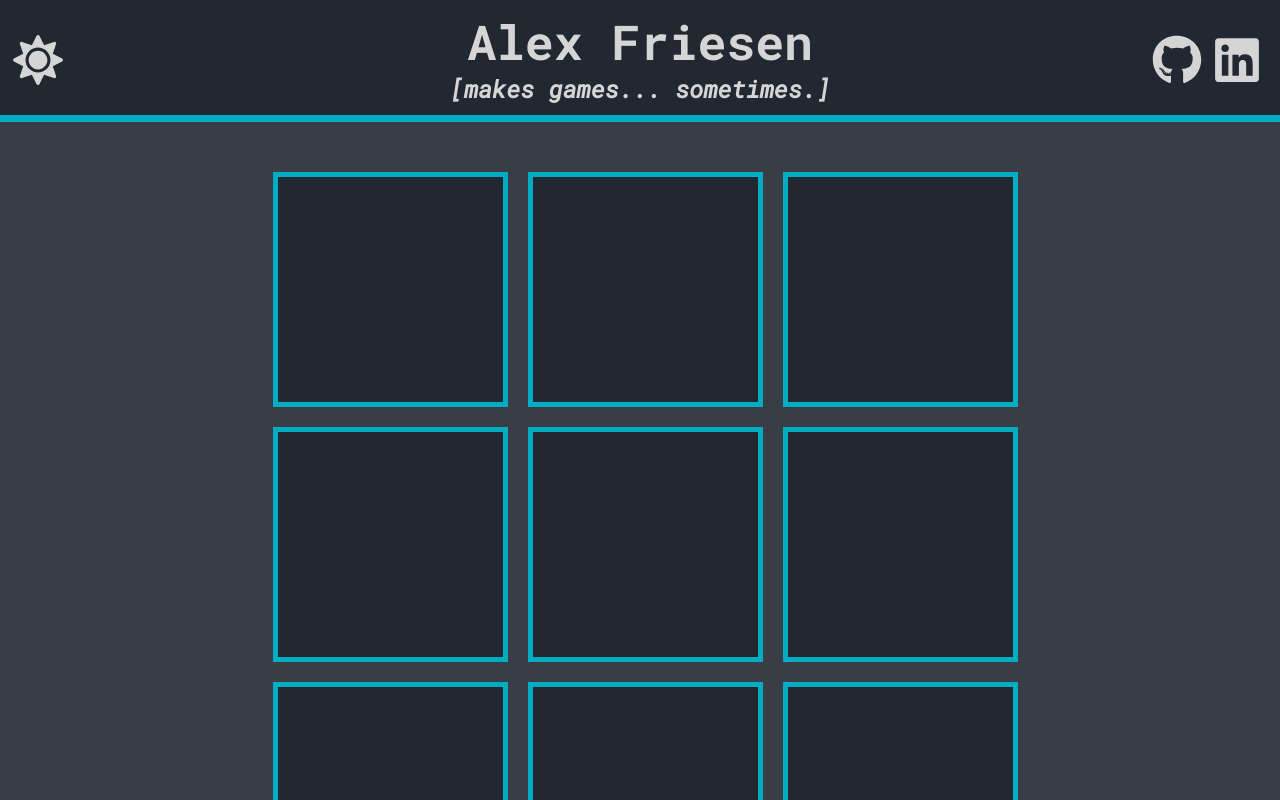
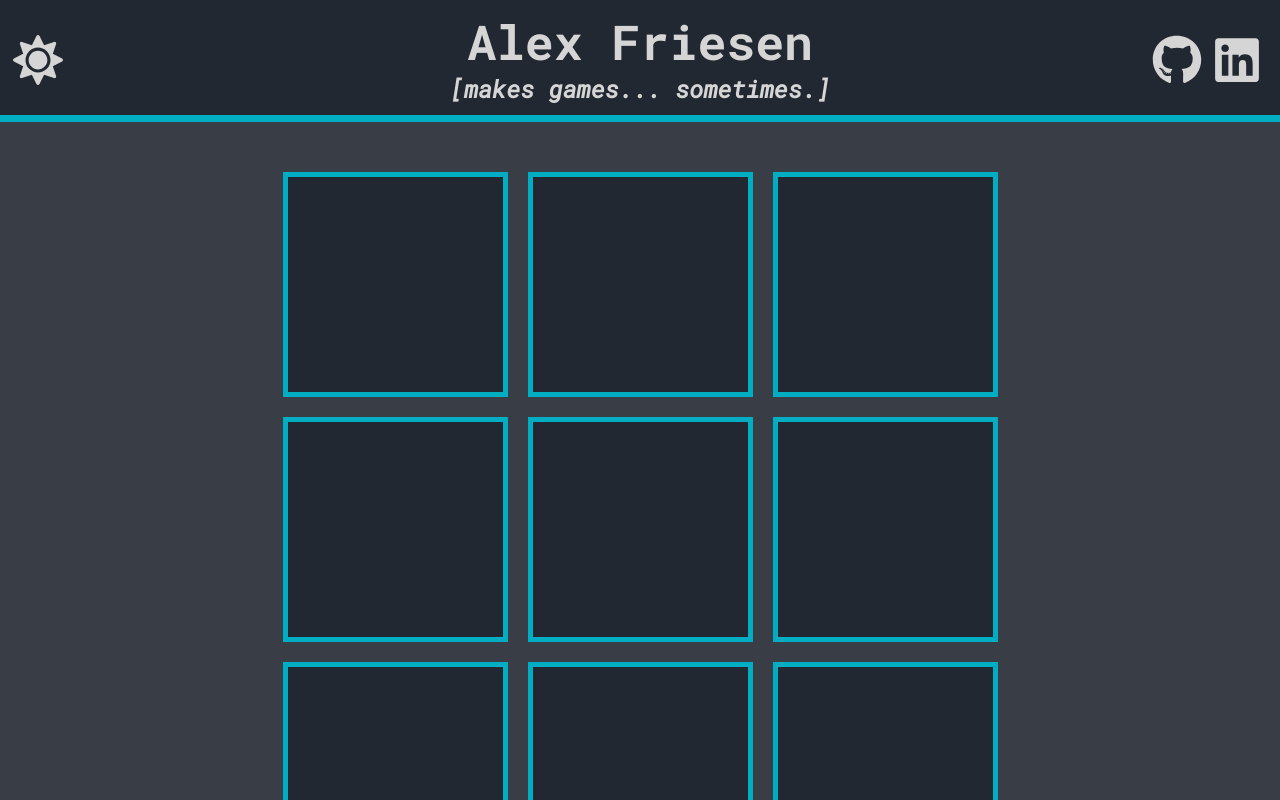
Before and after one commit to TritoLL/react-portfolio, a React (Create React App) app: page /tic-tac-dog in a window 1280 px wide. Shown: the top 800 px of the page. Built offline with nearby package versions, Linux system fonts and the light colour scheme.

Commit message:
fix grid not accounting for borders

```diff
--- a/src/components/TicTacDog.js
+++ b/src/components/TicTacDog.js
@@ -9,7 +9,8 @@ const desktopTileSize = 225;
 
 const GameContainer = styled.div`
     display: grid;
-    grid-column-gap: ${gapSize + 2 * tileBorderSize}px;
+    box-sizing: border-box;
+    grid-column-gap: ${gapSize}px;
     grid-row-gap: ${gapSize}px;
     grid-template-columns: repeat(3, ${mobileTileSize}px);
     justify-content: center;
@@ -23,6 +24,8 @@ const GameContainer = styled.div`
 `;
 
 const GameSquare = styled.div`
+    box-sizing: border-box;
+
     width: ${mobileTileSize}px;
     height: ${mobileTileSize}px;
     border: ${tileBorderSize}px solid ${(props) => props.theme.border};
```
